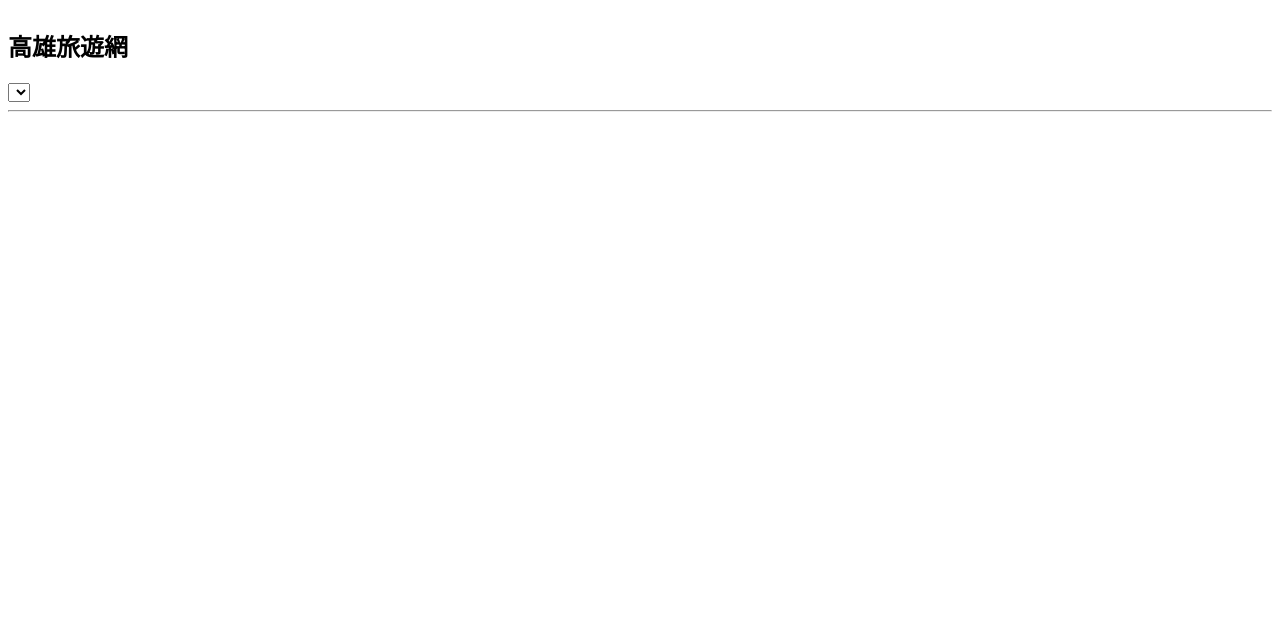
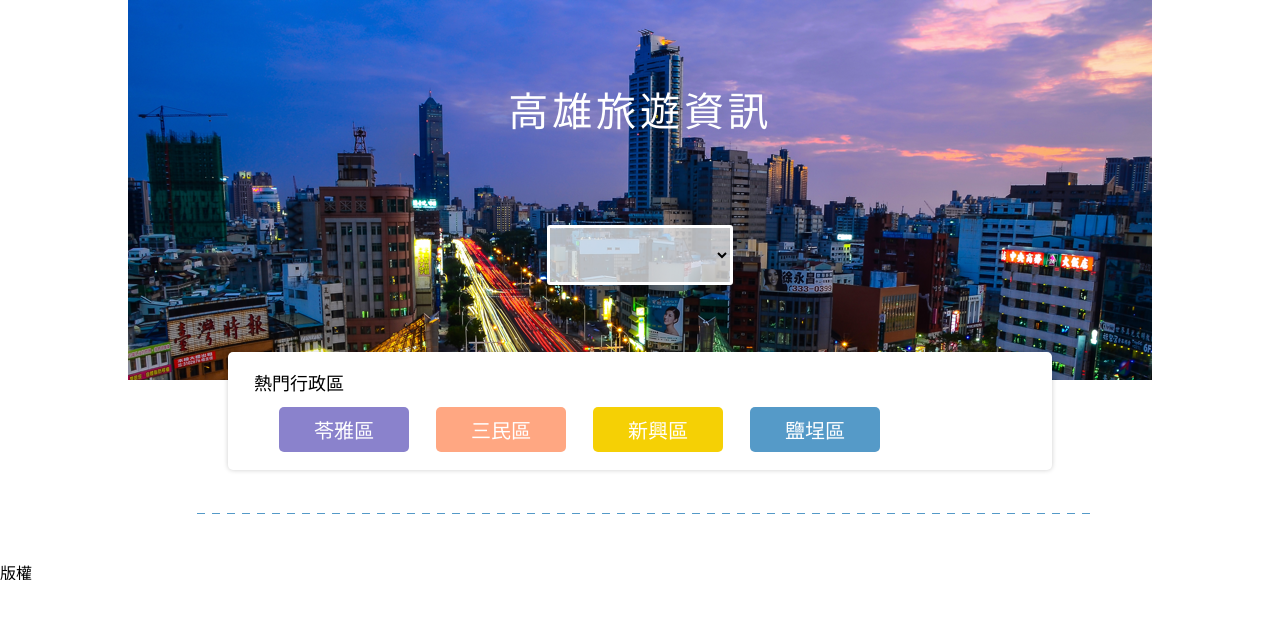
Before and after one commit to JoeyJin1201/KS_Travel, a website: page index.html in a window 1280 px wide. Drawn offline with Linux system fonts and the light colour scheme; no server answers.

Commit message:
css added

```diff
--- /dev/null
+++ b/css/reset.css
@@ -0,0 +1,137 @@
+/* http://meyerweb.com/eric/tools/css/reset/
+   v2.0 | 20110126
+   License: none (public domain)
+*/
+
+html,
+body,
+div,
+span,
+applet,
+object,
+iframe,
+h1,
+h2,
+h3,
+h4,
+h5,
+h6,
+p,
+blockquote,
+pre,
+a,
+abbr,
+acronym,
+address,
+big,
+cite,
+code,
+del,
+dfn,
+em,
+img,
+ins,
+kbd,
+q,
+s,
+samp,
+small,
+strike,
+strong,
+sub,
+sup,
+tt,
+var,
+b,
+u,
+i,
+center,
+dl,
+dt,
+dd,
+ol,
+ul,
+li,
+fieldset,
+form,
+label,
+legend,
+table,
+caption,
+tbody,
+tfoot,
+thead,
+tr,
+th,
+td,
+article,
+aside,
+canvas,
+details,
+embed,
+figure,
+figcaption,
+footer,
+header,
+hgroup,
+menu,
+nav,
+output,
+ruby,
+section,
+summary,
+time,
+mark,
+audio,
+video {
+    margin: 0;
+    padding: 0;
+    border: 0;
+    font-size: 100%;
+    font: inherit;
+    vertical-align: baseline;
+}
+
+
+/* HTML5 display-role reset for older browsers */
+
+article,
+aside,
+details,
+figcaption,
+figure,
+footer,
+header,
+hgroup,
+menu,
+nav,
+section {
+    display: block;
+}
+
+body {
+    line-height: 1;
+}
+
+ol,
+ul {
+    list-style: none;
+}
+
+blockquote,
+q {
+    quotes: none;
+}
+
+blockquote:before,
+blockquote:after,
+q:before,
+q:after {
+    content: '';
+    content: none;
+}
+
+table {
+    border-collapse: collapse;
+    border-spacing: 0;
+}
--- a/index.html
+++ b/index.html
@@ -4,23 +4,39 @@
 <head>
   <meta charset="utf-8" />
   <meta http-equiv="X-UA-Compatible" content="IE=edge">
+  <link rel="shortcut icon" href="#" />
   <title>KS_Travel</title>
   <meta name="viewport" content="width=device-width, initial-scale=1">
-  <link rel="stylesheet" href="css/style.css" />
+  <link rel="stylesheet" href="css/reset.css">
+  <link rel="stylesheet" href="https://fonts.googleapis.com/css?family=Montserrat|Noto+Sans+TC&display=swap" />
+  <link rel="stylesheet" href="css/style.css">
 </head>
 
 <body>
   <div class="wrap">
+    <header>
+      <h1>高雄旅遊資訊</h1>
+      <select name="zone" id="zone"></select>
+      <div class="popular">
+        <p>熱門行政區</p>
+        <ul class="popular-list">
+          <li class="popular-list-item" style="background-color:rgb(138, 130, 204)">苓雅區</li>
+          <li class="popular-list-item" style="background-color:rgb(255, 167, 130)">三民區</li>
+          <li class="popular-list-item" style="background-color:rgb(245, 208, 5)">新興區</li>
+          <li class="popular-list-item" style="background-color:rgb(85, 154, 200)">鹽埕區</li>
+        </ul>
+      </div>
+    </header>
     <section class="content">
-      <h1>高雄旅遊網</h1>
-      <select name="Zone" id="Zone">
-      </select>
-      <hr>
-      <ul id="list">
+      <div class="line-wrap">
+        <div class="line"></div>
+      </div>
+      <ul id="list"></ul>
       </ul>
     </section>
     <footer>
       <div class="pageDeck"></div>
+      <div class="copyRight">版權</div>
     </footer>
   </div>
   <script src="js/main.js"></script>
--- a/js/main.js
+++ b/js/main.js
@@ -4,7 +4,7 @@ let allZone = [];
 let allData = {};
 
 const list = document.querySelector('#list');
-const Zone = document.querySelector('#Zone');
+const zone = document.querySelector('#zone');
 const page = document.querySelector('.pageDeck');
 
 let currentPage = 1;
@@ -20,15 +20,15 @@ xhr.onload = function () {
   if (xhr.readyState === 4 && xhr.status === 200) {
     const callBackData = JSON.parse(xhr.responseText);
     allData = callBackData.result.records;
-    ZoneSelectOptions();
+    zoneSelectOptions();
   }
 }
 
 page.addEventListener('click', changePage, true);
-Zone.addEventListener('change', updateList, true);
+zone.addEventListener('change', updateList, true);
 
-function ZoneSelectOptions() {
-  let options = '<option value="default">- -請選擇行政區- -</option>';
+function zoneSelectOptions() {
+  let options = '<option value="default">- - 請選擇行政區 - -</option>';
   for (let i = 0; i < allData.length; i++) {
     if (allZone.indexOf(allData[i].Zone) === -1) {
       // .indexOf()可傳回該字串第一次於陣列中出現的位置，若回傳-1則表示未曾出現於陣列中
@@ -36,7 +36,7 @@ function ZoneSelectOptions() {
       options += '<option value="' + allData[i].Zone + '">' + allData[i].Zone + '</option>';
     }
   }
-  Zone.innerHTML = options;
+  zone.innerHTML = options;
 }
 
 function updateList(e) {
@@ -49,7 +49,7 @@ function updateList(e) {
     if (allData[i].Zone === selectedZone) {
       amount = amount + 1;
       if (amount <= currentPage * 4 && amount > (currentPage - 1) * 4) {
-        listStr += '<li><h2>' + allData[i].Name + '</h2><img src=' + allData[i].Picture1 + ' class="listPicture">' + '<div>' + allData[i].Zone + '</div><div>' + allData[i].Opentime + '</div><div>' + allData[i].Add + '</div><div>' + allData[i].Tel + '</div><div>' + allData[i].Ticketinfo + '</div></li>';
+        listStr += '<li><h2>' + allData[i].Name + '</h2><div class="list-img"><img src=' + allData[i].Picture1 + ' class="listPicture"></div>' + '<div>' + allData[i].Zone + '</div><div>' + allData[i].Opentime + '</div><div>' + allData[i].Add + '</div><div>' + allData[i].Tel + '</div><div>' + allData[i].Ticketinfo + '</div></li>';
       }
     }
   }
@@ -74,7 +74,7 @@ function changePage(e) {
   if (e.target.nodeName != 'SPAN') {
     return;
   }
-  selectedZone = Zone.value;
+  selectedZone = zone.value;
   currentPage = parseInt(e.toElement.dataset.page);
   changePageClick = true;
   updateList();
--- a/sass/style.scss
+++ b/sass/style.scss
@@ -1,7 +1,109 @@
+body{
+  font-family: "Noto Sans TC", sans-serif;
+  select {
+    font-family: "Noto Sans TC", sans-serif;
+  }
+}
 .wrap {
   width: 100%;
   margin: 0 auto;
   overflow: hidden;
+  header {
+    position: relative;
+    height:380px;
+    background-image: url(../img/Hero.png);
+    background-repeat: no-repeat;
+    background-position: center center;
+    h1 {
+      color:white;
+      font-size: 40px;
+      letter-spacing: 3.89px;
+      position: absolute;
+      top:89px;
+      left:50%;
+      transform: translateX(-50%);
+    }
+    #zone {
+      font-size: 18px;
+      background-color: rgba(255,255,255,0.7);
+      position: absolute;
+      top:225px;
+      left:50%;
+      transform: translateX(-50%);
+      padding: 13px 150px 13px 10px;
+      border: 3px solid;
+      border-color: rgba(255,255,255,1);
+      border-radius: 3px;
+    }
+    .popular {
+      position: absolute;
+      top:352px;
+      left:50%;
+      transform: translateX(-50%);
+      width:800px;
+      background-color: white;
+      border-radius: 5px;
+      padding:18px 0px 18px 24px;
+      box-shadow: 0px 0px 5px rgba(0,0,0,0.2);
+      p {
+        font-size: 18px;
+        line-height: 21px;
+        padding:2px;
+      }
+      .popular-list {
+        display: flex;
+        align-items: center;
+        li {
+          background-color: green;
+          color:white;
+          font-size: 20px;
+          border-radius: 5px;
+          line-height: 23px;
+          padding: 11px 35px;
+          margin:12px 0px 0px 27px;
+          cursor: pointer;
+        }
+      }
+    }
+  }
+  .content {
+    height:250vh;
+    padding-top: 133px;
+    .line-wrap {
+      position: relative;
+      height: 1px;
+      .line {
+        position: absolute;
+        top: 0;
+        left: 50%;
+        transform: translateX(-50%);
+        width: 900px;
+        height: 100%;
+        background-image: linear-gradient(to right, transparent 50%, rgb(85, 154, 200) 50%);
+        background-size: 15px 100%;
+      }
+    }
+    #list{
+      margin-top:50px;
+      display: flex;
+      flex-wrap: wrap;
+      justify-content: center;
+      li {
+        position: relative;
+        width:464px;
+        margin:0 8px 36px 8px;
+        // height:273px;
+        h2 {
+          position: absolute;
+          font-size: 24px;
+          color:white;
+          line-height: 28px;
+          left:22px;
+          top:117px;
+        }
+      }
+    }
+  }
 }
 
 .page {
@@ -14,6 +116,13 @@
   text-decoration: underline;
 }
 
+.list-img {
+  height:155px;
+  overflow: hidden;
+  display: flex;
+  align-items: center;
+}
+
 .listPicture {
-  width: 464px;
+  max-width: 100%;
 }
```
Also changed, not shown: css/style.css, img/Hero.png (added).
